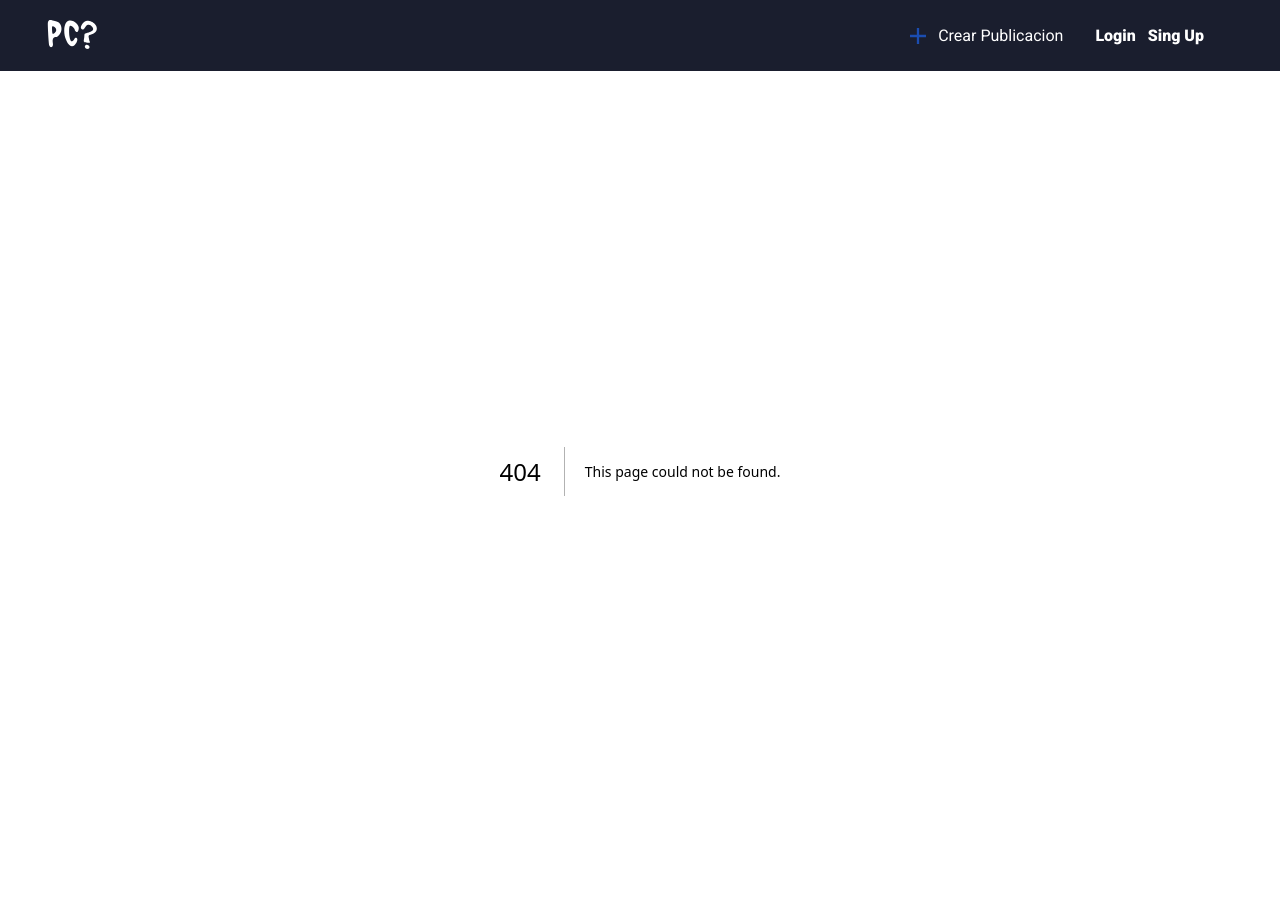
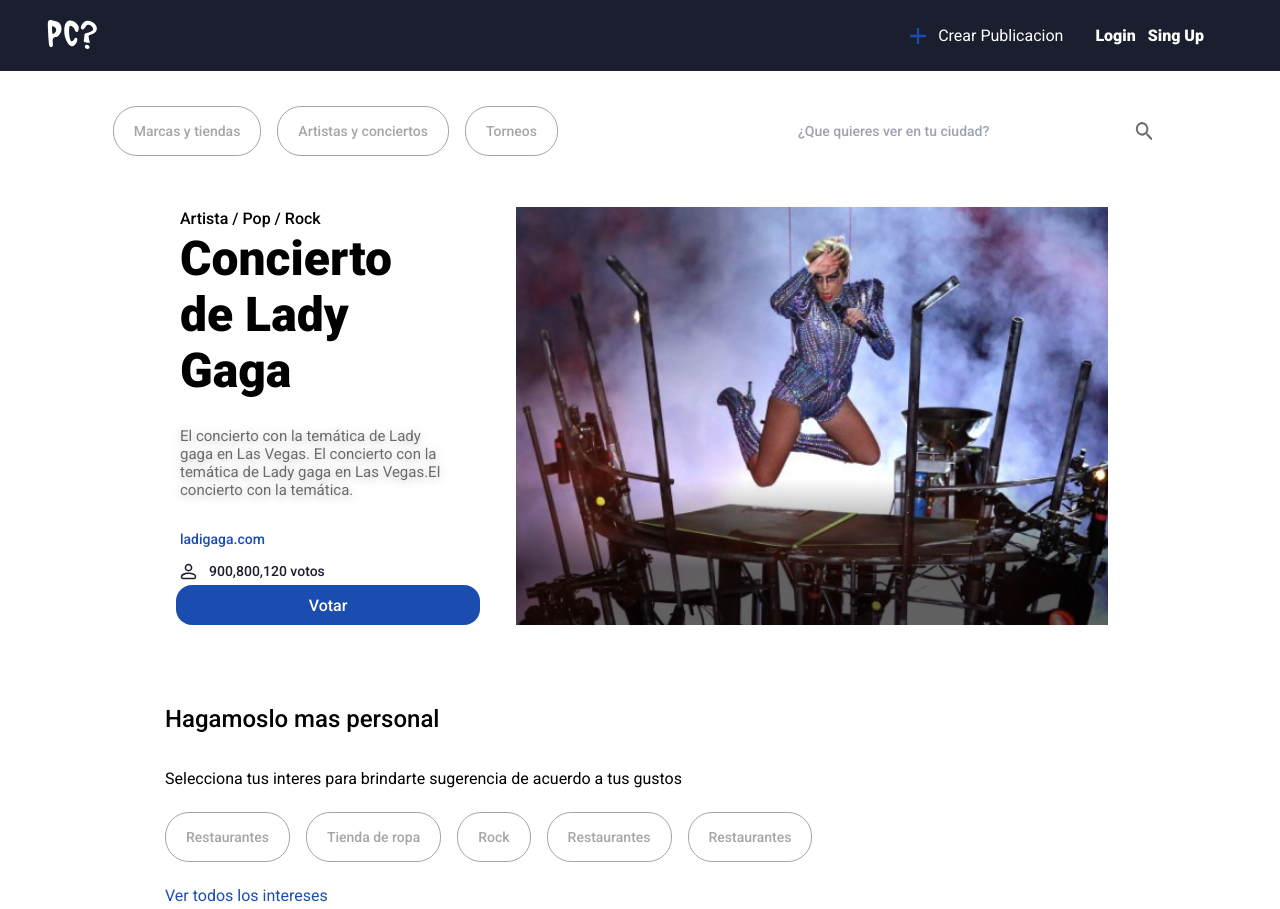
Before and after one commit to MansuttiD/paraCuando, a Next.js app: page /DetailPage in a window 1280 px wide. Before the commit this address had no page. Shown: the top 909 px of the page. Built offline with nearby package versions, Linux system fonts and the light colour scheme.

Commit message:
ci: add DetailPage

```diff
--- a/components/InputSearch.tsx
+++ b/components/InputSearch.tsx
@@ -1,9 +1,9 @@
 export default function InputSearch() {
   return (
     <form>
-        <div className=" items-center justify-around w-96 h-11 rounded-3xl text-primary-gray flex bg-white ">
+      <div className="flex items-center justify-around bg-white w-96 h-11 rounded-3xl text-primary-gray">
         <input
-            className="bg-white h-full w-4/5 h500-medium-14px "
+          className="w-4/5 h-full bg-white h500-medium-14px "
           placeholder="¿Que quieres ver en tu ciudad?"
           type="text"
         />
--- a/components/SliderCard.tsx
+++ b/components/SliderCard.tsx
@@ -1,9 +1,9 @@
 import { Autoplay, Navigation } from 'swiper';
 import 'swiper/css';
-
 import { Swiper, SwiperSlide } from 'swiper/react';
 import ArrowButton from './ArrowButton';
 import EventCard from './EventCard';
+
 interface props {
   title: string;
   description: string;
--- /dev/null
+++ b/pages/DetailPage.tsx
@@ -0,0 +1,127 @@
+import { useState } from 'react';
+import InputSearch from '../components/InputSearch';
+import Label from '../components/Label';
+import SliderCard from '../components/SliderCard';
+
+export default function DetailPage() {
+  const [showMenuLabels, setShowMenuLabes] = useState(false);
+
+  const handleClickMenu = () => {
+    setShowMenuLabes(!showMenuLabels);
+  };
+  return (
+    <div>
+      {/* Input de buaqueda  y etiquetas */}
+      <div className="flex items-center justify-around min-h-[120px]">
+        <div className="relative">
+          <button
+            onClick={handleClickMenu}
+            className="w-12 h-12 border-2 rounded-full border-primary-gray md:hidden"
+          >
+            <svg
+              className="m-auto"
+              width="18"
+              height="12"
+              viewBox="0 0 18 12"
+              fill="none"
+              xmlns="http://www.w3.org/2000/svg"
+            >
+              <path
+                d="M8 12C7.71667 12 7.47933 11.904 7.288 11.712C7.096 11.5207 7 11.2833 7 11C7 10.7167 7.096 10.4793 7.288 10.288C7.47933 10.096 7.71667 10 8 10H10C10.2833 10 10.521 10.096 10.713 10.288C10.9043 10.4793 11 10.7167 11 11C11 11.2833 10.9043 11.5207 10.713 11.712C10.521 11.904 10.2833 12 10 12H8ZM1 2C0.716667 2 0.479333 1.90433 0.288 1.713C0.0960001 1.521 0 1.28333 0 1C0 0.716667 0.0960001 0.479 0.288 0.287C0.479333 0.0956668 0.716667 0 1 0H17C17.2833 0 17.5207 0.0956668 17.712 0.287C17.904 0.479 18 0.716667 18 1C18 1.28333 17.904 1.521 17.712 1.713C17.5207 1.90433 17.2833 2 17 2H1ZM4 7C3.71667 7 3.479 6.904 3.287 6.712C3.09567 6.52067 3 6.28333 3 6C3 5.71667 3.09567 5.479 3.287 5.287C3.479 5.09567 3.71667 5 4 5H14C14.2833 5 14.5207 5.09567 14.712 5.287C14.904 5.479 15 5.71667 15 6C15 6.28333 14.904 6.52067 14.712 6.712C14.5207 6.904 14.2833 7 14 7H4Z"
+                fill="black"
+              />
+            </svg>
+          </button>
+          <div
+            className={`${
+              showMenuLabels
+                ? 'p-4 bg-white absolute flex flex-col gap-3'
+                : 'hidden'
+            } md:flex md:flex-row md:static md:bg-transparent md:p-0 md:gap-4`}
+          >
+            <Label category="Marcas y tiendas" />
+            <Label category="Artistas y conciertos" />
+            <Label category="Torneos" />
+          </div>
+        </div>
+        <div>
+          <InputSearch />
+        </div>
+      </div>
+
+      {/* Informacion sobre el evento, Descripcion, Artista, Genero, Pagina etc */}
+      <div className="flex items-center justify-center w-full m-auto">
+        <div className=" flex flex-col  gap-10 p-4 m-auto  items-center lg:grid lg:grid-rows-2 lg:grid-cols-3 lg:w-4/5 lg:h-[450px]">
+          <div className="h-full col-start-1 col-end-2 row-start-1 row-end-2 pl-9">
+            <span className="h500-normal-16px">Artista / Pop / Rock</span>
+            <h2 className=" h900-normal-48px">Concierto de Lady Gaga</h2>
+            <p className="mt-7 mb-7 h400-medium-15px text-primary-grayDark drop-shadow-1xl">
+              El concierto con la temática de Lady gaga en Las Vegas. El
+              concierto con la temática de Lady gaga en Las Vegas.El concierto
+              con la temática.
+            </p>
+            <div>
+              <span className=" h500-medium-14px text-primary-blue">
+                ladigaga.com
+              </span>
+              <span className="flex gap-3 mt-3">
+                <svg
+                  width="17"
+                  height="17"
+                  viewBox="0 0 17 17"
+                  fill="none"
+                  xmlns="http://www.w3.org/2000/svg"
+                >
+                  <path
+                    d="M1.89245 12.3778L1.8923 12.3781C1.68621 12.7136 1.5835 13.0766 1.5835 13.4834V14.25C1.5835 14.5764 1.69105 14.8376 1.92733 15.0738C2.16269 15.3092 2.42338 15.4167 2.75016 15.4167H14.2502C14.5768 15.4167 14.8379 15.3093 15.074 15.0738C15.3094 14.8378 15.4168 14.5766 15.4168 14.25V13.4834C15.4168 13.0766 15.3141 12.7136 15.108 12.3781L15.1079 12.3778C14.8992 12.0379 14.6301 11.7874 14.2932 11.6122C13.3524 11.1422 12.4008 10.7916 11.438 10.5581C10.4738 10.3249 9.49492 10.2084 8.50016 10.2084C7.5054 10.2084 6.52654 10.3249 5.56233 10.5581L1.89245 12.3778ZM1.89245 12.3778C2.10108 12.0379 2.37019 11.7874 2.7071 11.6122M1.89245 12.3778L2.7071 11.6122M2.7071 11.6122C3.64777 11.1423 4.59919 10.7917 5.5619 10.5582L2.7071 11.6122ZM8.50016 7.75004C7.64649 7.75004 6.93437 7.45483 6.3232 6.84367C5.71204 6.23251 5.41683 5.52038 5.41683 4.66671C5.41683 3.81304 5.71204 3.10091 6.3232 2.48975C6.93437 1.87858 7.64649 1.58337 8.50016 1.58337C9.35384 1.58337 10.066 1.87858 10.6771 2.48975C11.2883 3.10091 11.5835 3.81303 11.5835 4.66671C11.5835 5.52038 11.2883 6.23251 10.6771 6.84367C10.066 7.45483 9.35384 7.75004 8.50016 7.75004Z"
+                    stroke="#1A1E2E"
+                    stroke-width="1.5"
+                  />
+                </svg>
+                <span className="text-primary-blackLight h500-medium-14px leading-leading-3">
+                  900,800,120 votos
+                </span>
+              </span>
+            </div>
+          </div>
+
+          {/* <div className="bg-[url('/img/event.jpg')] w-4/5 bg-cover h-full md:row-span-2 md:col-span-2" /> */}
+          <img
+            className="w-full col-start-2 col-end-4 row-start-1 row-end-3 m-auto bg-cover lg:w-auto lg:h-full"
+            src={'/img/event.jpg'}
+          />
+
+          <button className="m-auto mb-0 lg:ml-8 bg-primary-blue w-full h-[40px] rounded-2xl h500-normal-16px text-white col-start-1 col-end-2 row-start-2 row-end-3">
+            Votar
+          </button>
+        </div>
+      </div>
+
+      {/* Sugerencias de busqueda del evento */}
+
+      <div>
+        <div className="max-w-[950px] min-h-[250px] ml-16 mt-16 flex flex-col gap-6 md:m-auto md:mt-16">
+          <h2 className="mb-3 h500-normal-24px">Hagamoslo mas personal</h2>
+          <h3 className="h400-normal-16px">
+            Selecciona tus interes para brindarte sugerencia de acuerdo a tus
+            gustos
+          </h3>
+          <div className="flex flex-wrap w-full gap-4">
+            <Label category="Restaurantes" />
+            <Label category="Tienda de ropa" />
+            <Label category="Rock" />
+            <Label category="Restaurantes" />
+            <Label category="Restaurantes" />
+          </div>
+          <a className="h400-normal-16px text-primary-blue ">
+            Ver todos los intereses
+          </a>
+        </div>
+      </div>
+
+      {/* Slider de mas eventos */}
+
+      <SliderCard title="title_1" description="Desription One" />
+    </div>
+  );
+}
```
Also changed, not shown: public/img/event.jpg (added). Lines whose indentation alone changed are shown as unchanged.
